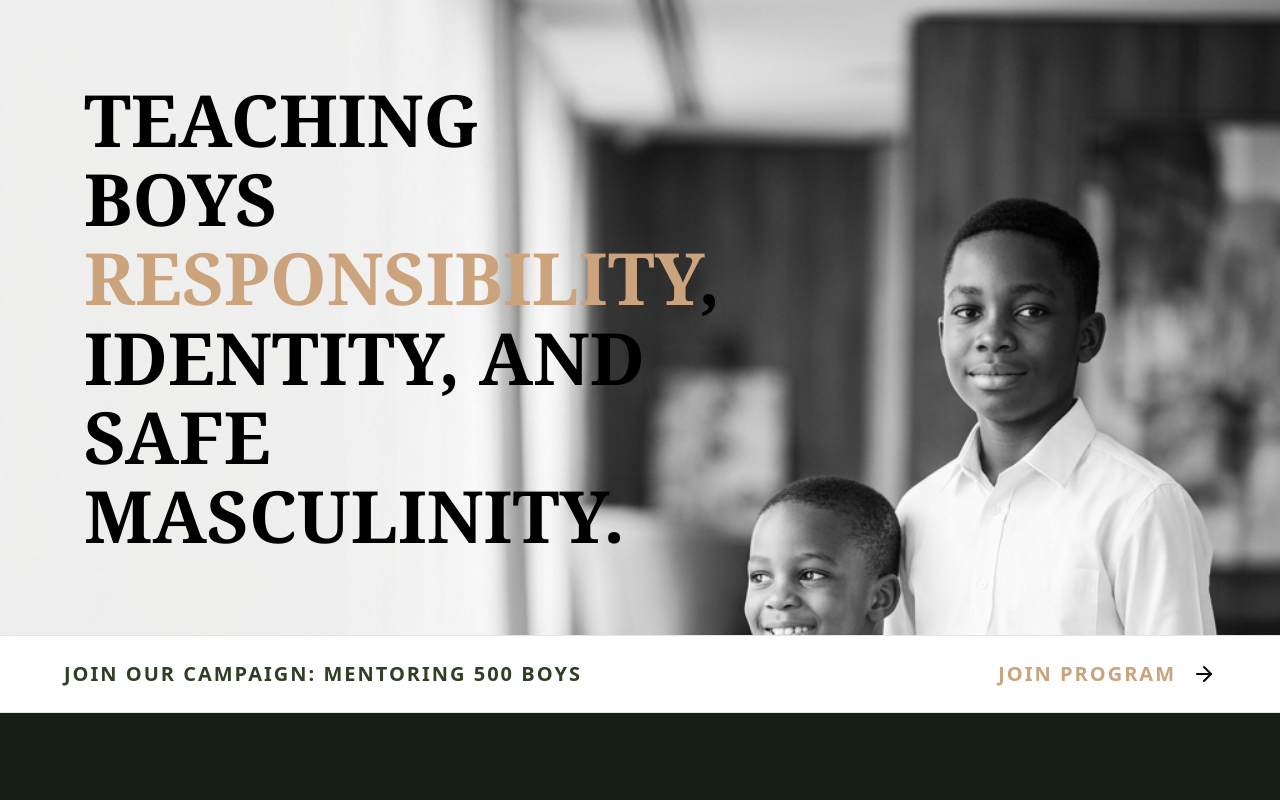
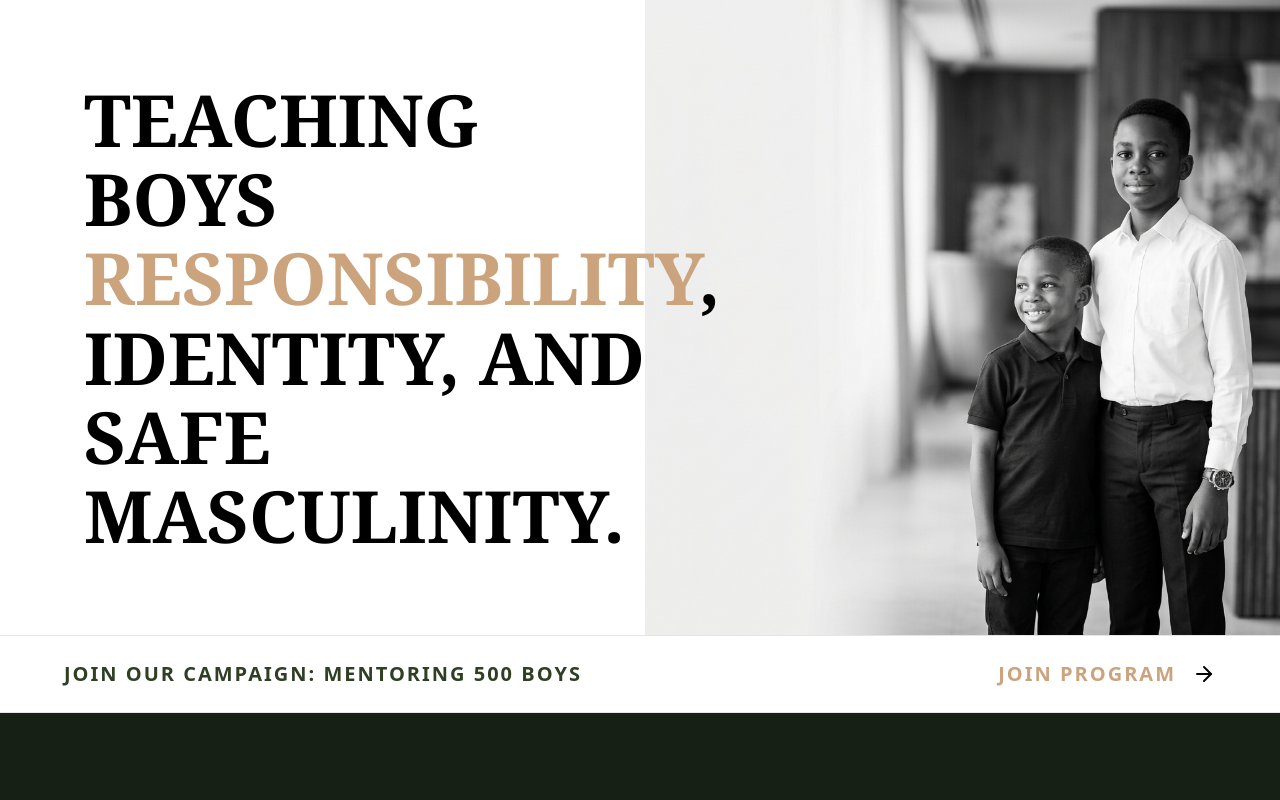
Before and after one commit to conditassociatesltd-gif/purposeful-builder, a Next.js app in the folder purposeful-builder/: page /mentorship in a window 1280 px wide. Shown: the top 800 px of the page. Built offline with nearby package versions, Linux system fonts and the light colour scheme.

Commit message:
Fix hero: use object-contain to show full image without cropping

```diff
--- a/purposeful-builder/app/mentorship/page.tsx
+++ b/purposeful-builder/app/mentorship/page.tsx
@@ -12,8 +12,8 @@ export default function MentorshipPage() {
         <Image
           src="/images/mentorship_hero_banner.png"
           fill
-          className="object-cover"
-          style={{ objectPosition: "right top" }}
+          className="object-contain"
+          style={{ objectPosition: "right center" }}
           alt="Two Nigerian boys — future leaders"
           priority
         />
```
